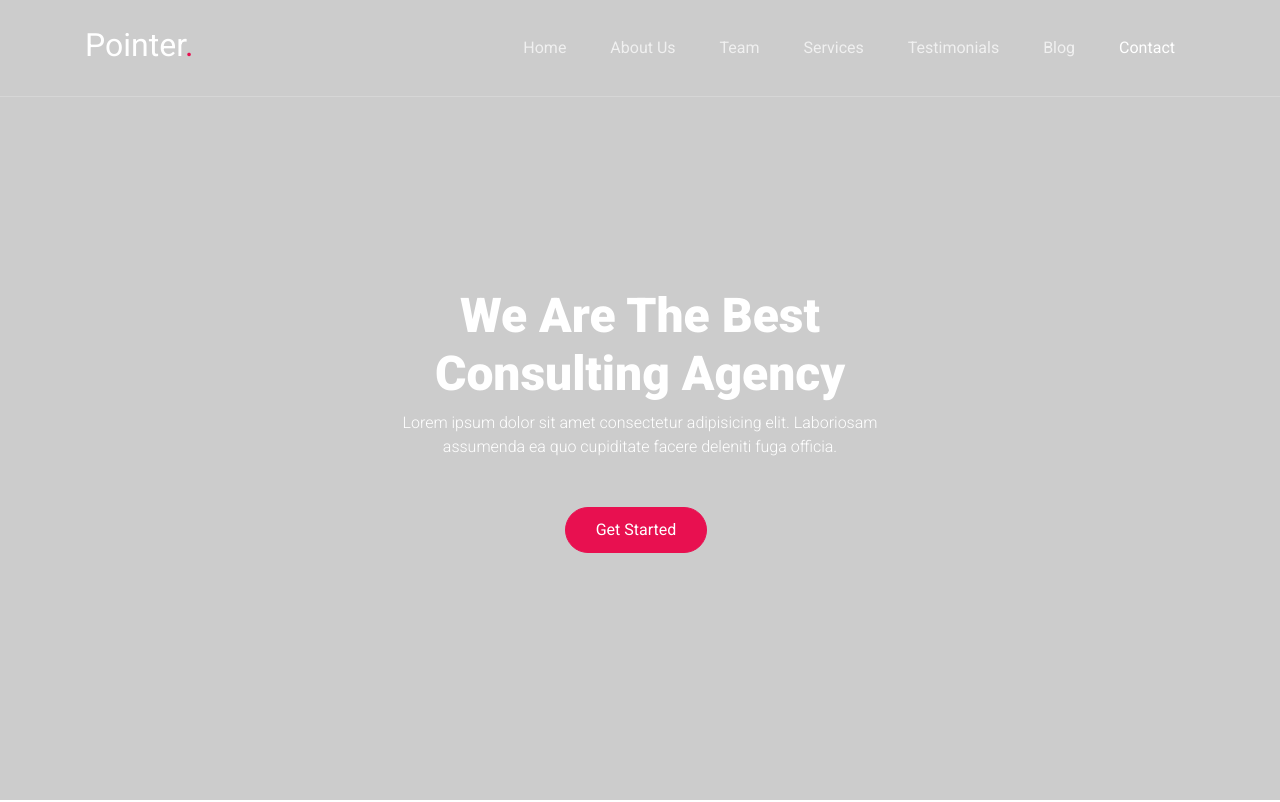
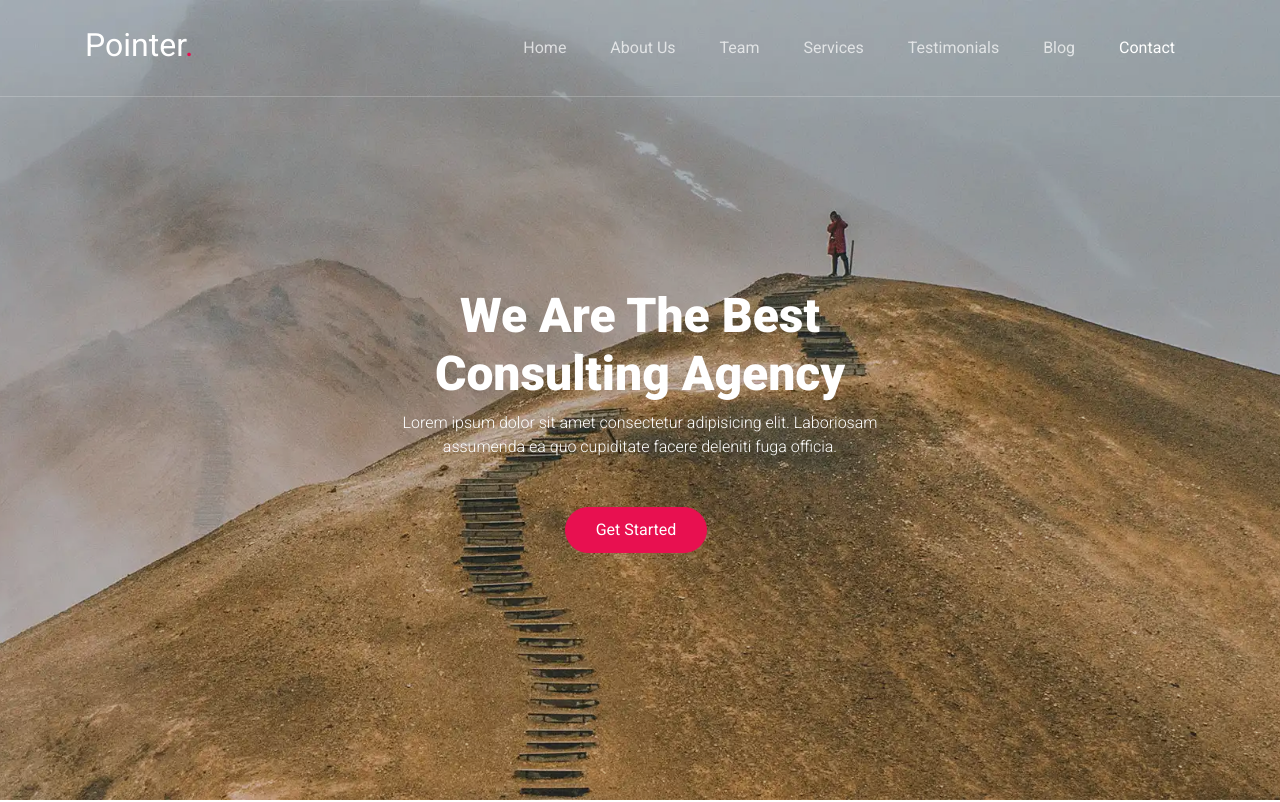
Before and after one commit to sarithacpy8-svg/pointer, a plain HTML site: page index.html in a window 1280 px wide. Shown: the top 802 px of the page. Drawn offline with Linux system fonts and the light colour scheme; files whose address does not match are found by name.

Commit message:
Update index.html

```diff
--- a/index.html
+++ b/index.html
@@ -74,7 +74,7 @@
 
 
 
-    <div class="site-blocks-cover overlay" style="background-image: url(images/hero_2.jpg);" data-aos="fade" id="home-section">
+    <div class="site-blocks-cover overlay" style="background-image: url(images/hero2.webp);" data-aos="fade" id="home-section">
       <div class="container">
         <div class="row align-items-center justify-content-center">
 
```
